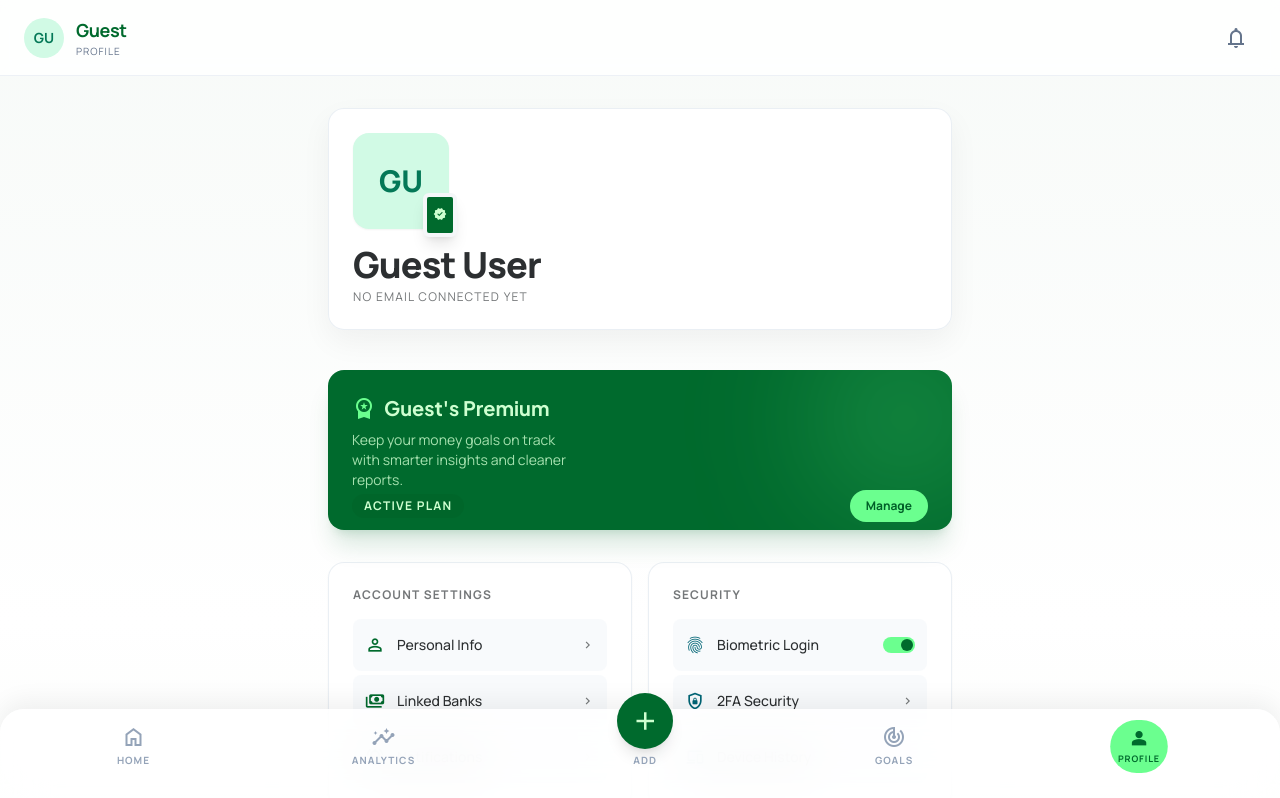
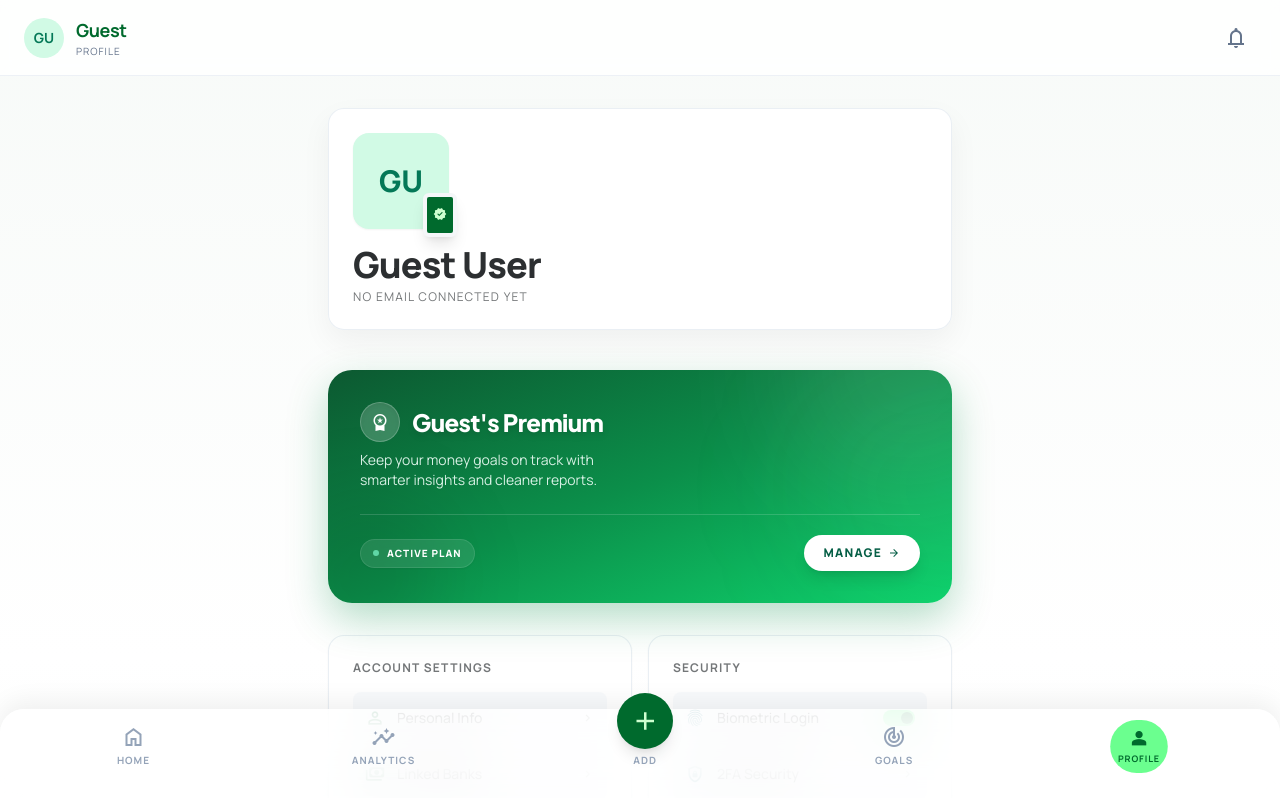
Before and after one commit to Fadilraflians/Apps-Duitflow, a React (Vite) app: page /profile in a window 1280 px wide. Shown: the top 798 px of the page. Built offline with nearby package versions, Linux system fonts and the light colour scheme.

Commit message:
style: apply premium aesthetics to Goals and Profile screens

```diff
--- a/src/screens/Goals.jsx
+++ b/src/screens/Goals.jsx
@@ -104,72 +104,69 @@ export default function Goals() {
 
         {/* Priority Goal */}
         {priorityGoal && (
-          <section className="mb-8 sm:mb-12 relative">
-            <div className="bg-white/95 dark:bg-slate-900/80 border border-slate-200/70 dark:border-slate-800 rounded-2xl p-4 sm:p-8 shadow-[0_10px_28px_rgba(0,0,0,0.06)] relative overflow-hidden">
-              <div className="absolute -top-12 -right-12 w-48 h-48 bg-gradient-to-br from-[#6bff8f] to-[#00dcfe] opacity-10 rounded-full blur-3xl"></div>
-              <div className="flex flex-col md:flex-row md:items-center justify-between gap-5 sm:gap-8 relative z-10">
+          <section className="mb-8 sm:mb-12 relative group transform hover:scale-[1.01] transition-all duration-300">
+            <div className="bg-gradient-to-br from-[#0c5931] via-[#0b8f4a] to-[#0fd26c] dark:from-slate-900 dark:via-slate-800 dark:to-slate-900 text-white rounded-3xl p-6 sm:p-8 shadow-[0_16px_40px_rgba(11,143,74,0.3)] dark:shadow-[0_16px_40px_rgba(0,0,0,0.5)] relative overflow-hidden">
+              {/* Decorative Glows */}
+              <div className="absolute top-0 right-0 w-64 h-64 bg-white/10 rounded-full blur-3xl -translate-y-1/2 translate-x-1/3 group-hover:bg-white/20 transition-all duration-700 pointer-events-none"></div>
+              <div className="absolute bottom-0 left-0 w-40 h-40 bg-black/10 rounded-full blur-2xl translate-y-1/3 -translate-x-1/4 pointer-events-none"></div>
+
+              <div className="flex flex-col md:flex-row md:items-center justify-between gap-6 sm:gap-8 relative z-10">
                 <div className="flex-1">
                   <div className="flex items-center gap-2 mb-4">
-                    <span className="bg-tertiary/10 text-tertiary px-3 py-1 rounded-full text-[10px] font-bold uppercase tracking-wider">Active Priority</span>
+                    <span className="bg-white/20 backdrop-blur text-white px-3 py-1 rounded-full text-[10px] font-bold uppercase tracking-wider shadow-sm flex items-center gap-1"><span className="w-1.5 h-1.5 bg-emerald-300 rounded-full animate-pulse"></span> Active Priority</span>
                   </div>
-                  <h2 className="font-headline text-xl sm:text-2xl font-bold text-on-surface mb-1">{priorityGoal.title}</h2>
-                  <p className="font-body text-sm text-on-surface-variant mb-6">{priorityGoal.description}</p>
+                  <h2 className="font-headline text-2xl sm:text-3xl font-extrabold text-white mb-2 tracking-tight drop-shadow-md">{priorityGoal.title}</h2>
+                  <p className="font-body text-sm text-emerald-50 dark:text-slate-300 opacity-90 mb-6">{priorityGoal.description}</p>
 
                   <div className="space-y-4">
                     <div className="flex justify-between items-end">
                       <div>
-                        <span className="font-label text-[10px] font-bold uppercase tracking-widest text-outline mb-1 block">Saved so far</span>
-                        <span className="font-headline text-2xl sm:text-3xl font-extrabold text-primary">{formatIDR(priorityGoal.saved_amount)}</span>
+                        <span className="font-label text-[10px] font-bold uppercase tracking-widest text-emerald-100/80 mb-1 block">Saved so far</span>
+                        <span className="font-headline text-2xl sm:text-4xl font-extrabold text-white drop-shadow-sm">{formatIDR(priorityGoal.saved_amount)}</span>
                       </div>
                       <div className="text-right">
-                        <span className="font-label text-[10px] font-bold uppercase tracking-widest text-outline mb-1 block">Target</span>
-                        <span className="font-headline text-base sm:text-lg font-bold text-on-surface">{formatIDR(priorityGoal.target_amount)}</span>
+                        <span className="font-label text-[10px] font-bold uppercase tracking-widest text-emerald-100/80 mb-1 block">Target</span>
+                        <span className="font-headline text-base sm:text-xl font-bold text-emerald-50">{formatIDR(priorityGoal.target_amount)}</span>
                       </div>
                     </div>
                     {/* Progress Bar */}
-                    <div className="h-3 w-full bg-surface-container rounded-full overflow-hidden">
-                      <div className="h-full bg-primary rounded-full transition-all duration-1000" style={{ width: `${Math.min((priorityGoal.saved_amount / priorityGoal.target_amount) * 100, 100)}%` }}></div>
+                    <div className="h-3 w-full bg-black/20 rounded-full overflow-hidden border border-white/10 shadow-inner">
+                      <div className="h-full bg-white rounded-full transition-all duration-1000" style={{ width: `${Math.min((priorityGoal.saved_amount / priorityGoal.target_amount) * 100, 100)}%` }}></div>
                     </div>
                   </div>
                 </div>
 
                 {/* Circular Visualization */}
-                <div className="flex flex-col items-center justify-center gap-4 self-center">
-                  <div className="relative w-24 h-24 sm:w-32 sm:h-32 flex items-center justify-center">
+                <div className="flex flex-col items-center justify-center gap-4 self-center pt-2 md:pt-0">
+                  <div className="relative w-28 h-28 sm:w-36 sm:h-36 flex items-center justify-center">
                     <svg className="w-full h-full -rotate-90">
-                      <circle className="text-surface-container" cx="64" cy="64" fill="transparent" r="58" stroke="currentColor" strokeWidth="8"></circle>
-                      <circle cx="64" cy="64" fill="transparent" r="58" stroke="url(#gradient)"
-                        strokeDasharray="364.4"
-                        strokeDashoffset={364.4 - (Math.min((priorityGoal.saved_amount / priorityGoal.target_amount), 1) * 364.4)}
+                      <circle className="text-black/10" cx="72" cy="72" fill="transparent" r="64" stroke="currentColor" strokeWidth="8"></circle>
+                      <circle cx="72" cy="72" fill="transparent" r="64" stroke="white"
+                        strokeDasharray="402"
+                        strokeDashoffset={402 - (Math.min((priorityGoal.saved_amount / priorityGoal.target_amount), 1) * 402)}
                         strokeLinecap="round" strokeWidth="8"></circle>
-                      <defs>
-                        <linearGradient id="gradient" x1="0%" x2="100%" y1="0%" y2="100%">
-                          <stop offset="0%" stopColor="#006a2d"></stop>
-                          <stop offset="100%" stopColor="#6bff8f"></stop>
-                        </linearGradient>
-                      </defs>
                     </svg>
                     <div className="absolute inset-0 flex flex-col items-center justify-center">
-                      <span className="font-headline text-lg sm:text-xl font-extrabold text-on-surface">{Math.round((priorityGoal.saved_amount / priorityGoal.target_amount) * 100)}%</span>
-                      <span className="font-label text-[8px] font-bold uppercase tracking-tighter text-outline">Progress</span>
+                      <span className="font-headline text-2xl sm:text-3xl font-extrabold text-white drop-shadow-md">{Math.round((priorityGoal.saved_amount / priorityGoal.target_amount) * 100)}%</span>
+                      <span className="font-label text-[9px] font-bold uppercase tracking-tighter text-emerald-100/80">Progress</span>
                     </div>
                   </div>
                 </div>
               </div>
 
-              <div className="mt-6 sm:mt-8 pt-5 sm:pt-6 border-t border-surface-container flex items-center justify-between gap-3">
-                <div className="flex items-center gap-3">
-                  <div className="w-10 h-10 rounded-md bg-primary-container/20 flex items-center justify-center text-primary overflow-hidden">
-                    <span className="material-symbols-outlined text-xl leading-none">{getSafeIcon(priorityGoal.icon)}</span>
+              <div className="relative z-10 mt-8 pt-6 border-t border-white/15 flex items-center justify-between gap-3">
+                <div className="flex items-center gap-4">
+                  <div className="w-12 h-12 rounded-2xl bg-white/10 backdrop-blur-md border border-white/20 flex items-center justify-center text-white shadow-inner transform group-hover:rotate-6 transition-transform duration-300">
+                    <span className="material-symbols-outlined text-2xl opacity-90">{getSafeIcon(priorityGoal.icon)}</span>
                   </div>
                   <div>
-                    <span className="font-label text-[10px] font-bold uppercase tracking-widest text-outline block">Active</span>
-                    <span className="font-body text-sm font-bold text-on-surface">Saving Mode</span>
+                    <span className="font-label text-[10px] font-bold uppercase tracking-widest text-emerald-100/80 block">Active Status</span>
+                    <span className="font-body text-sm font-bold text-white tracking-wide">Saving Mode</span>
                   </div>
                 </div>
                 <button
                   onClick={() => openFundModal(priorityGoal)}
-                  className="bg-primary text-on-primary px-4 sm:px-6 py-2.5 rounded-full font-label text-[11px] sm:text-xs font-bold tracking-widest uppercase hover:bg-primary-dim transition-colors shadow-lg shadow-primary/20 whitespace-nowrap"
+                  className="bg-white text-emerald-800 dark:bg-emerald-400 dark:text-slate-900 px-5 sm:px-6 py-2.5 rounded-full font-label text-[10px] sm:text-xs font-extrabold tracking-widest uppercase hover:scale-105 active:scale-95 transition-all shadow-lg shadow-emerald-900/20 whitespace-nowrap"
                 >
                   Add Funds
                 </button>
--- a/src/screens/Profile.jsx
+++ b/src/screens/Profile.jsx
@@ -60,19 +60,28 @@ export default function Profile() {
         </section>
 
         {/* Subscription Card  */}
-        <section className="mb-8">
-          <div className="bg-primary text-on-primary p-6 rounded-2xl relative overflow-hidden flex flex-col justify-between h-40 shadow-xl shadow-primary/15">
-            <div className="absolute -top-12 -right-12 w-48 h-48 bg-primary-container/20 rounded-full blur-3xl"></div>
-            <div className="z-10">
-              <div className="flex items-center gap-2 mb-2">
-                <span className="material-symbols-outlined text-primary-fixed" style={{ fontVariationSettings: "'FILL' 1" }}>workspace_premium</span>
-                <h2 className="text-xl font-bold font-headline">{firstName}&apos;s Premium</h2>
+        <section className="mb-8 group transform hover:scale-[1.01] transition-all duration-300">
+          <div className="bg-gradient-to-br from-[#0c5931] via-[#0b8f4a] to-[#0fd26c] dark:from-slate-900 dark:via-slate-800 dark:to-slate-900 text-white p-6 sm:p-8 rounded-3xl relative overflow-hidden flex flex-col justify-between h-auto min-h-[11rem] shadow-[0_16px_40px_rgba(11,143,74,0.3)] dark:shadow-[0_16px_40px_rgba(0,0,0,0.5)]">
+            {/* Decorative Glows */}
+            <div className="absolute top-0 right-0 w-64 h-64 bg-white/10 rounded-full blur-3xl -translate-y-1/2 translate-x-1/3 group-hover:bg-white/20 transition-all duration-700 pointer-events-none"></div>
+            <div className="absolute bottom-0 left-0 w-40 h-40 bg-black/10 rounded-full blur-2xl translate-y-1/3 -translate-x-1/4 pointer-events-none"></div>
+            <div className="absolute top-1/2 left-1/2 w-full h-full bg-emerald-400/5 rounded-full blur-3xl -translate-y-1/2 translate-x-1/4 pointer-events-none"></div>
+
+            <div className="relative z-10 flex items-start justify-between">
+              <div>
+                <div className="flex items-center gap-3 mb-2">
+                  <div className="w-10 h-10 rounded-xl bg-white/20 backdrop-blur shadow-inner border border-white/20 flex items-center justify-center group-hover:rotate-12 transition-transform duration-300">
+                    <span className="material-symbols-outlined text-white text-xl" style={{ fontVariationSettings: "'FILL' 1" }}>workspace_premium</span>
+                  </div>
+                  <h2 className="text-2xl font-extrabold font-headline drop-shadow-md tracking-tight">{firstName}&apos;s Premium</h2>
+                </div>
+                <p className="text-emerald-50 dark:text-slate-300 text-sm max-w-[260px] opacity-90 drop-shadow-sm mb-4">Keep your money goals on track with smarter insights and cleaner reports.</p>
               </div>
-              <p className="text-on-primary/80 text-sm max-w-[230px]">Keep your money goals on track with smarter insights and cleaner reports.</p>
             </div>
-            <div className="z-10 flex justify-between items-center">
-              <span className="text-xs font-bold uppercase tracking-widest bg-primary-dim/30 px-3 py-1 rounded-full">Active Plan</span>
-              <button className="bg-primary-container text-on-primary-container px-4 py-2 rounded-full text-xs font-bold hover:opacity-90 transition-all">Manage</button>
+
+            <div className="relative z-10 flex justify-between items-center mt-2 border-t border-white/15 pt-5">
+              <span className="text-[10px] font-extrabold uppercase tracking-widest bg-white/10 backdrop-blur shadow-sm border border-white/10 text-white px-3 py-1.5 rounded-full flex items-center gap-2"><span className="w-1.5 h-1.5 bg-emerald-300 rounded-full animate-pulse"></span> Active Plan</span>
+              <button className="bg-white text-emerald-800 dark:bg-emerald-400 dark:text-slate-900 px-5 py-2.5 rounded-full text-[10px] sm:text-xs font-extrabold uppercase tracking-widest hover:scale-105 active:scale-95 transition-all shadow-lg flex items-center gap-1.5">Manage <span className="material-symbols-outlined text-xs">arrow_forward</span></button>
             </div>
           </div>
         </section>
```
